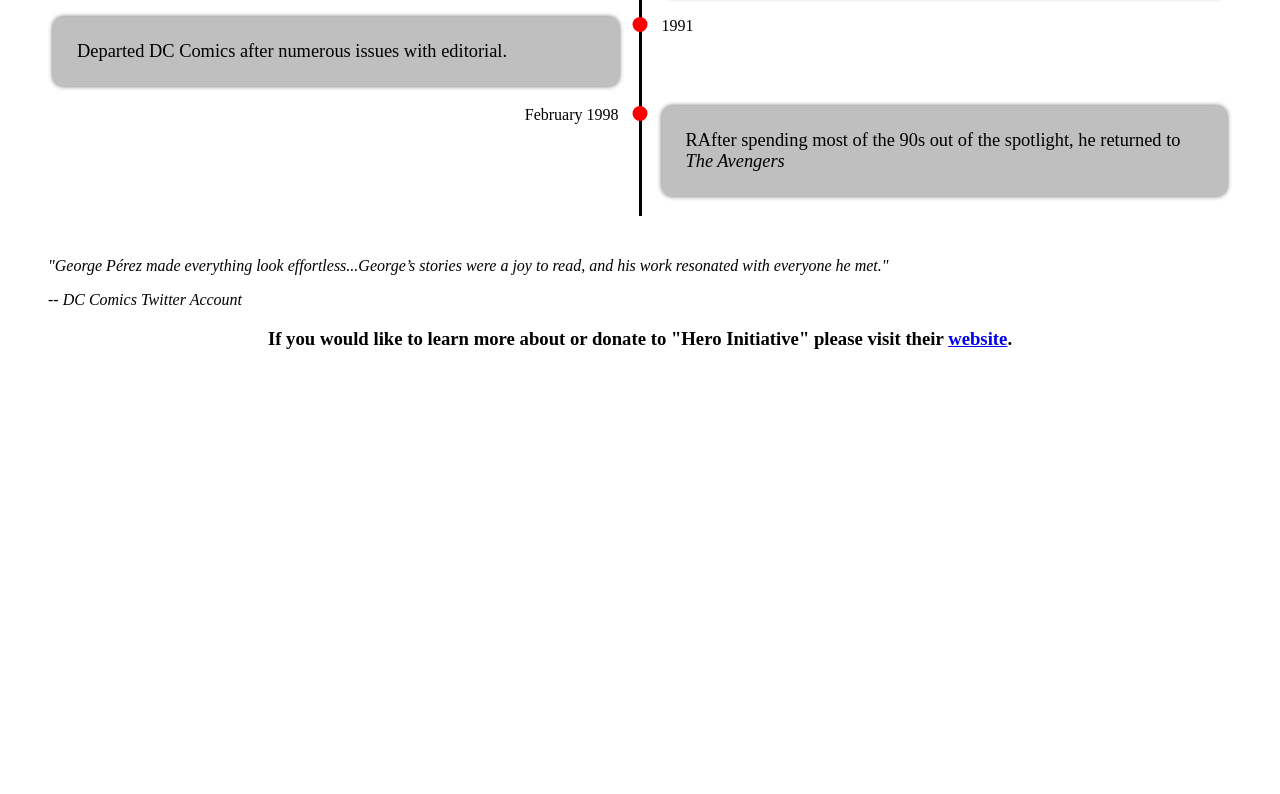
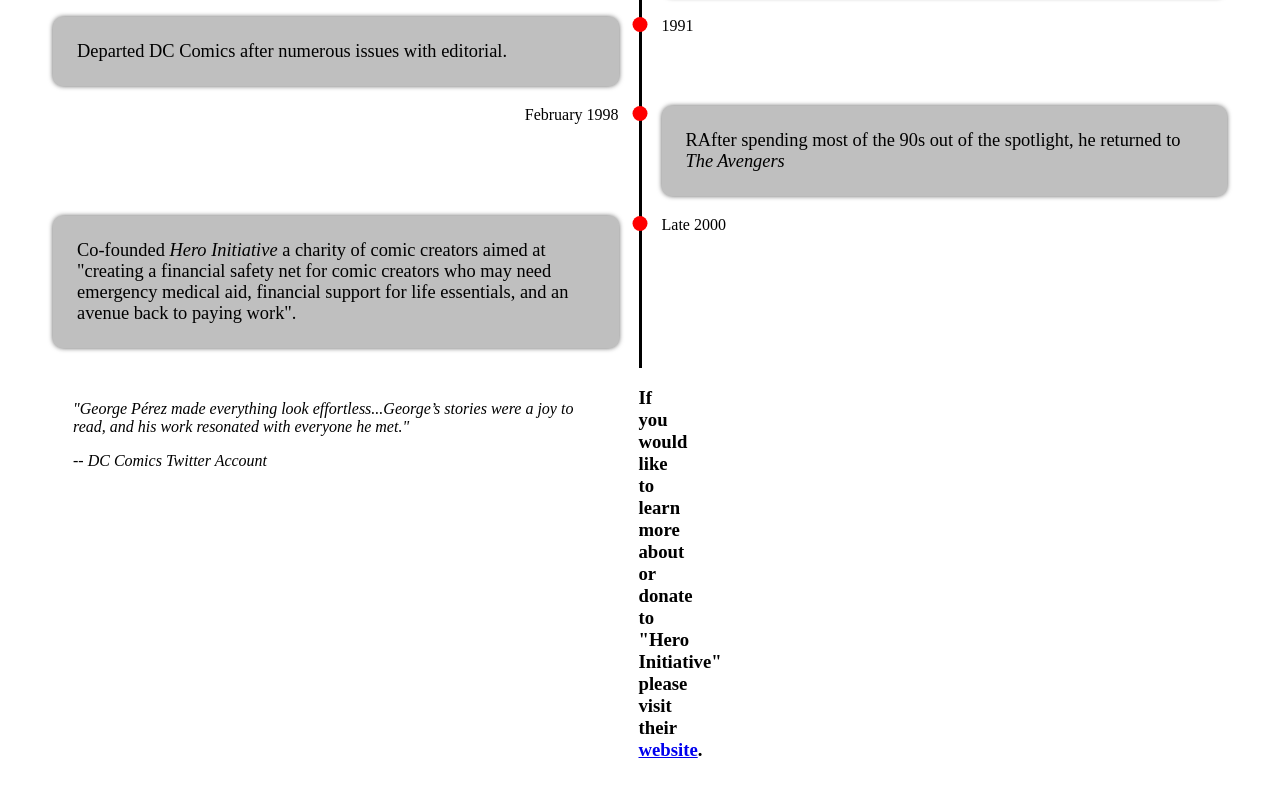
Before and after one commit to AaronJHarvey/Tribute-Page, a plain HTML site: page src/index.html in a window 1280 px wide. Shown: the part 2571-3365 px from the top of the page. Before the commit the page ends 2939 px from the top, so only its background shows below. Drawn offline with Linux system fonts and the light colour scheme.

Commit message:
Adds Sixteenth Event

```diff
--- a/src/index.html
+++ b/src/index.html
@@ -287,6 +287,23 @@
 
 
 
+                    <div class="timeline-component timeline-component-bg">
+                        <p class="timeline-event">
+                            Co-founded <i>Hero Initiative</i> a charity of comic creators aimed at "creating a financial safety net for comic creators who may need emergency medical aid, financial support for life essentials, and an avenue back to paying work".
+                        </p>
+                    </div>
+                    <div class="timeline-middle">
+                        <div class="timeline-point">
+                        </div>
+                    </div>
+                    <div class="timeline-component">
+                        <div class="timeline-date timeline-date-left">
+                            Late 2000
+                        </div>
+                    </div
+
+
+
 
                 </div>
 
```
